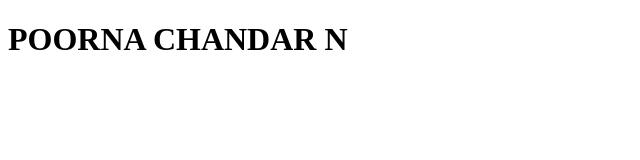
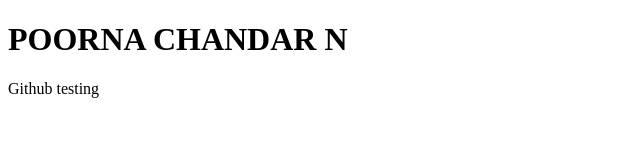
Before and after one commit to poornachandar13/Test_Code, a plain HTML site: page index.html in a window 1280 px wide. Shown: the whole page, without its empty margins (0-640 px from the left). Drawn offline with Linux system fonts and the light colour scheme.

Commit message:
Updated Code Poorna

```diff
--- a/index.html
+++ b/index.html
@@ -7,5 +7,6 @@
 </head>
 <body>
     <h1>POORNA CHANDAR N</h1>
+    <p>Github testing</p>
 </body>
 </html>
```
